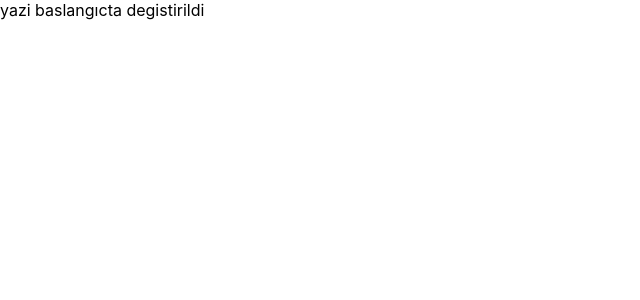
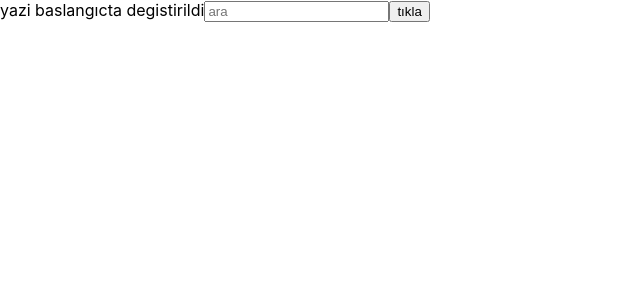
Before and after one commit to mustafabasdemir/React_Egitim, a React (Create React App) app: page / in a window 1280 px wide. Shown: the top 300 px of the page, without its empty margins (0-640 px from the left). Built offline with nearby package versions, Linux system fonts and the light colour scheme.

Commit message:
useRef ogrenıldı dk 1.13

```diff
--- a/src/App.js
+++ b/src/App.js
@@ -1,6 +1,6 @@
 //components icinde tanımlı ogreyı ımport ettik
 
-import { useEffect, useState } from "react";
+import { useEffect, useRef, useState } from "react";
 // import Baslik from "./components/baslik"
 // import Deneme from "./components/deneme"
 
@@ -78,14 +78,23 @@ function App() {
   /* useefect kulanımı */
 
   const [status,setStatus]=useState("deneme")
+  const firstRef = useRef(0);  /* input kutusunu ele alabiliriz asaghıda kullanım var */
 
   useEffect(()=>{   /* sayfa acıldıgında değisecek veriler için */
     setStatus("yazi baslangıcta degistirildi")
 
   },[])
 
+  const reffunc= ()=>
+  {
+    console.log("arama kutusu degeri  :",firstRef.current.value = 5)
+  }
   return(
-    <div>{status}</div>
+    <div>
+      {status}
+      <input type="text" ref={firstRef} placeholder="ara"></input>
+      <button onClick={reffunc}>tıkla</button>
+    </div>
   )
 
 }
```
